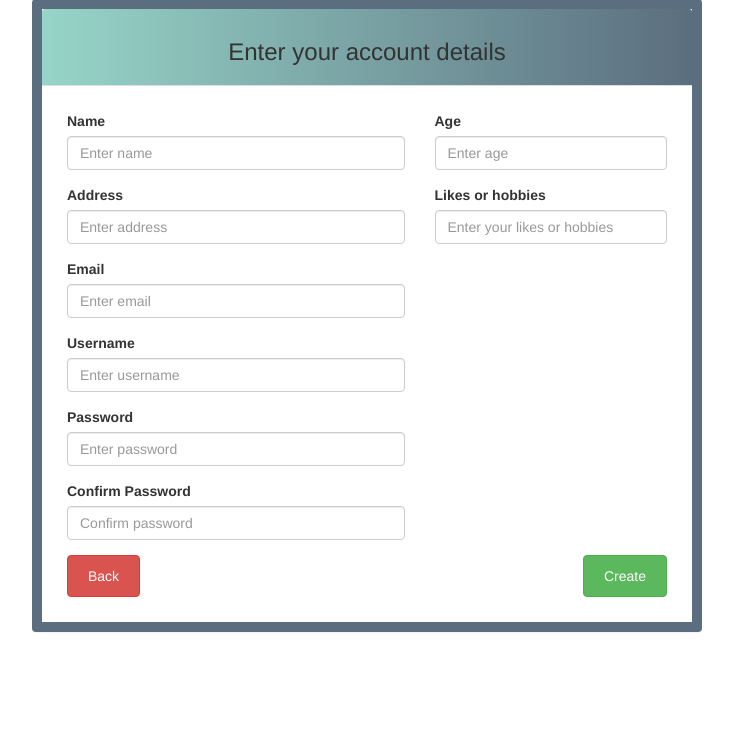
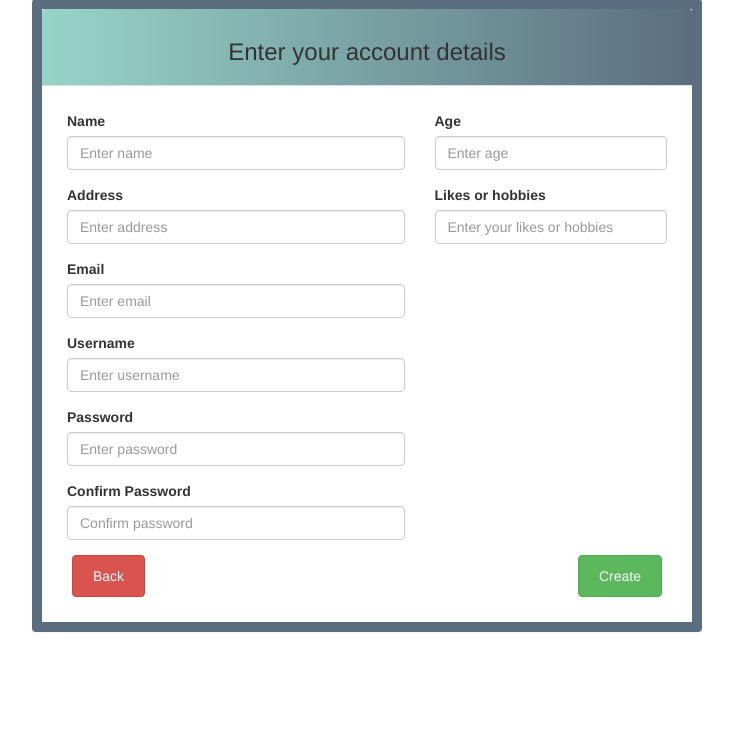
Before and after one commit to markbirds/Password-Manager, a Flask app: page /create in a window 1280 px wide. Shown: the part 51-800 px from the top of the page, without its empty margins (273-1006 px from the left). Run offline with Flask 2, Linux system fonts and the light colour scheme; some libraries are stand-ins or nearby versions.

Commit message:
changes in create account buttons

```diff
--- a/templates/create.html
+++ b/templates/create.html
@@ -40,19 +40,15 @@
           {{ wtf.form_field(form.likes_hobbies,placeholder='Enter your likes or hobbies') }}
         </div>
       </div>
-      <div class="row">
-        <div class="col-sm-6">
-          <div style="text-align: left;">
+      <div style="padding: 0px 5px;">
+          <div style="float: left;">
             <a href="/">
             <button type="button" class="btn btn-danger" style="padding: 10px 20px;">Back</button>
             </a>
           </div>
-        </div>
-        <div class="col-sm-6">
-          <div style="text-align: right;">
+          <div style="float: right;">
             <button type="submit" class="btn btn-success" style="padding: 10px 20px;">Create</button>
           </div>
-        </div>
       </div>
 
 
```
